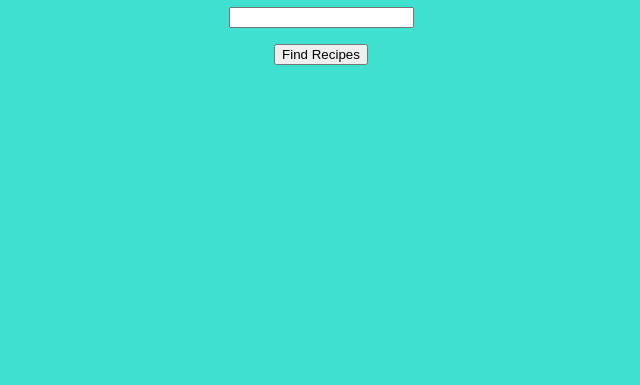
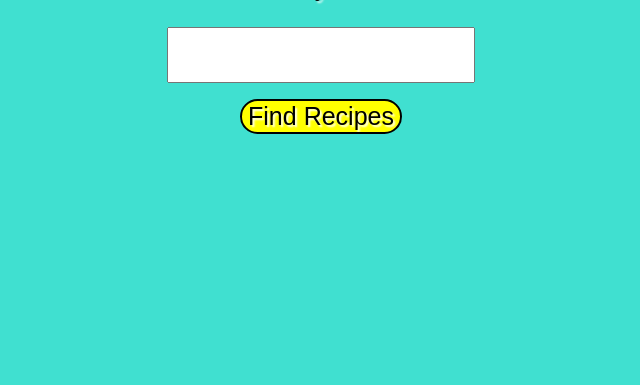
Before and after one commit to djacosta-01/Recipes, a Python web app: template templates/form.html in a window 1280 px wide. Shown: the part 384-769 px from the top of the page, without its empty margins (319-959 px from the left). Run offline with Jinja, Linux system fonts and the light colour scheme; the template is opened without the code that fills it, so the values that code supplies are empty.

Commit message:
New Look Button

```diff
--- a/styles/form.css
+++ b/styles/form.css
@@ -7,9 +7,28 @@ section{
   justify-content: center;
 }
 #chef{
+  margin-top: 20px;
   margin-bottom: -10px;
   height:25vmin;
   width:25vmin;
+}
+.button{
+  font-size:25px;
+  border: 2px solid black;
+  border-radius: 20px;
+  background-color: yellow;
+  color: black;
+  text-shadow: 2px 2px 2px white;
+}
+.button:hover{
+  color: white;
+  text-shadow: 4px 4px 4px black;
+  background-color: magenta;
+}
+.box{
+  height: 50px;
+  width: 300px;
+  font-size: 30px;
 }
 h1{
   text-align: center;
--- a/templates/form.html
+++ b/templates/form.html
@@ -13,8 +13,8 @@
   </section>
     <form method="post" action = "/recipe">
       <p id = "initial">What do you want?</p>
-      <p id = "input"><input name = "query"></p>
-      <p id = "submit"><input type = "submit" value = "Find Recipes"></p>
+      <p id = "input"><input class = "box" name = "query"></p>
+      <p id = "submit"><input class = "button" type = "submit" value = "Find Recipes"></p>
     </form>
 
   </body>
```
Also changed, not shown: styles/recipe.css (+5 -2 lines).
